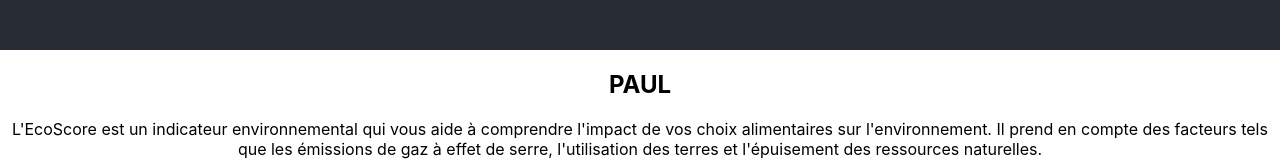
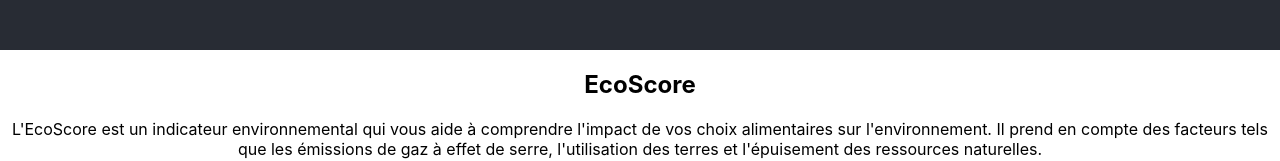
Before and after one commit to ArthurJarriau/Alimenterre, a React (Create React App) app: page / in a window 1280 px wide. Shown: the part 750-911 px from the top of the page. Built offline with nearby package versions, Linux system fonts and the light colour scheme.

Commit message:
Revert "Merge branch 'paul' into 'main'"
This reverts merge request !2

```diff
--- a/src/App.js
+++ b/src/App.js
@@ -10,7 +10,7 @@ function App() {
         <p>Vous pouvez rechercher des produits par nom ou par code barre.</p>
       </header>
       <section>
-        <h2>PAUL</h2>
+        <h2>EcoScore</h2>
         <p>L'EcoScore est un indicateur environnemental qui vous aide à comprendre l'impact de vos choix alimentaires sur l'environnement. Il prend en compte des facteurs tels que les émissions de gaz à effet de serre, l'utilisation des terres et l'épuisement des ressources naturelles.</p>
 
       </section>
```
